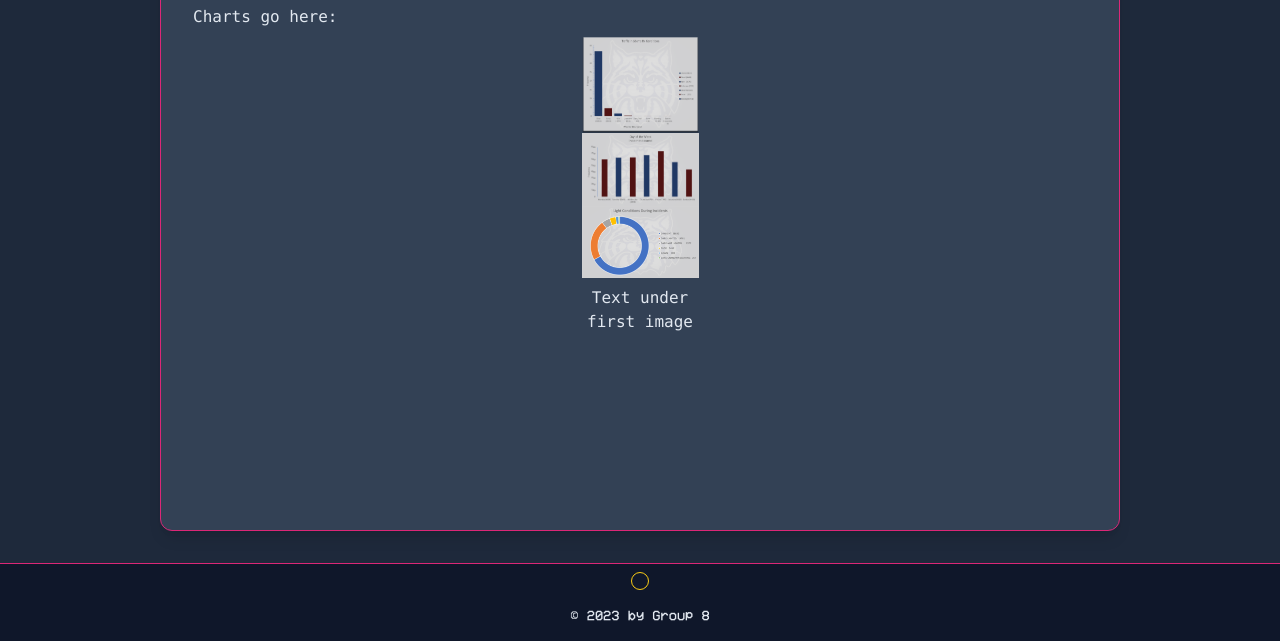
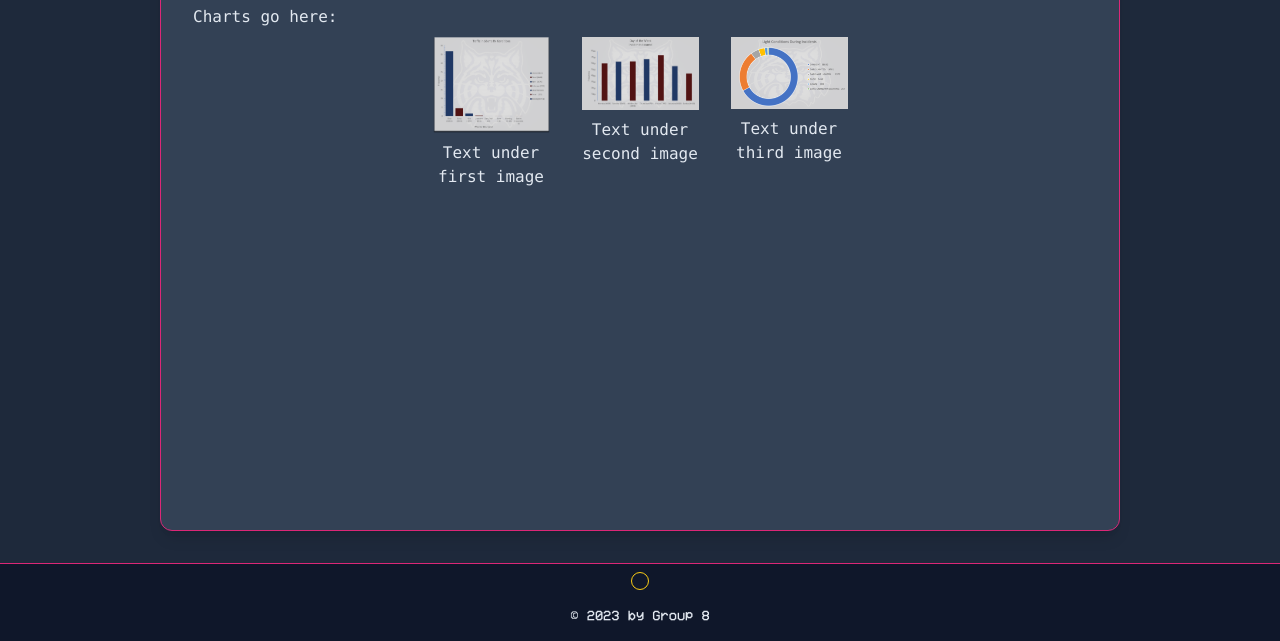
Before and after one commit to CesarT02/Drivewise-Template, a Gatsby site: page /charts in a window 1280 px wide. Shown: the part 159-800 px from the top of the page. Built offline with nearby package versions, Linux system fonts and the light colour scheme; Gatsby itself is replaced by a stand-in of ours.

Commit message:
Update charts.js

```diff
--- a/src/pages/charts.js
+++ b/src/pages/charts.js
@@ -23,9 +23,15 @@ export default function ChartsPage() {
         <div className="flex flex-wrap justify-center">
           <div className="w-1/2 md:w-1/3 lg:w-1/4 xl:w-1/6 px-4 mb-4">
             <img src={chart1} alt="First Image" className="w-full" />
+            <p className="text-center mt-2">Text under first image</p>
+          </div>
+          <div className="w-1/2 md:w-1/3 lg:w-1/4 xl:w-1/6 px-4 mb-4">
             <img src={chart2} alt="Second Image" className="w-full" />
+            <p className="text-center mt-2">Text under second image</p>
+          </div>
+          <div className="w-1/2 md:w-1/3 lg:w-1/4 xl:w-1/6 px-4 mb-4">
             <img src={chart3} alt="Third Image" className="w-full" />
-            <p className="text-center mt-2">Text under first image</p>
+            <p className="text-center mt-2">Text under third image</p>
           </div>
         </div>
       </article>
```
